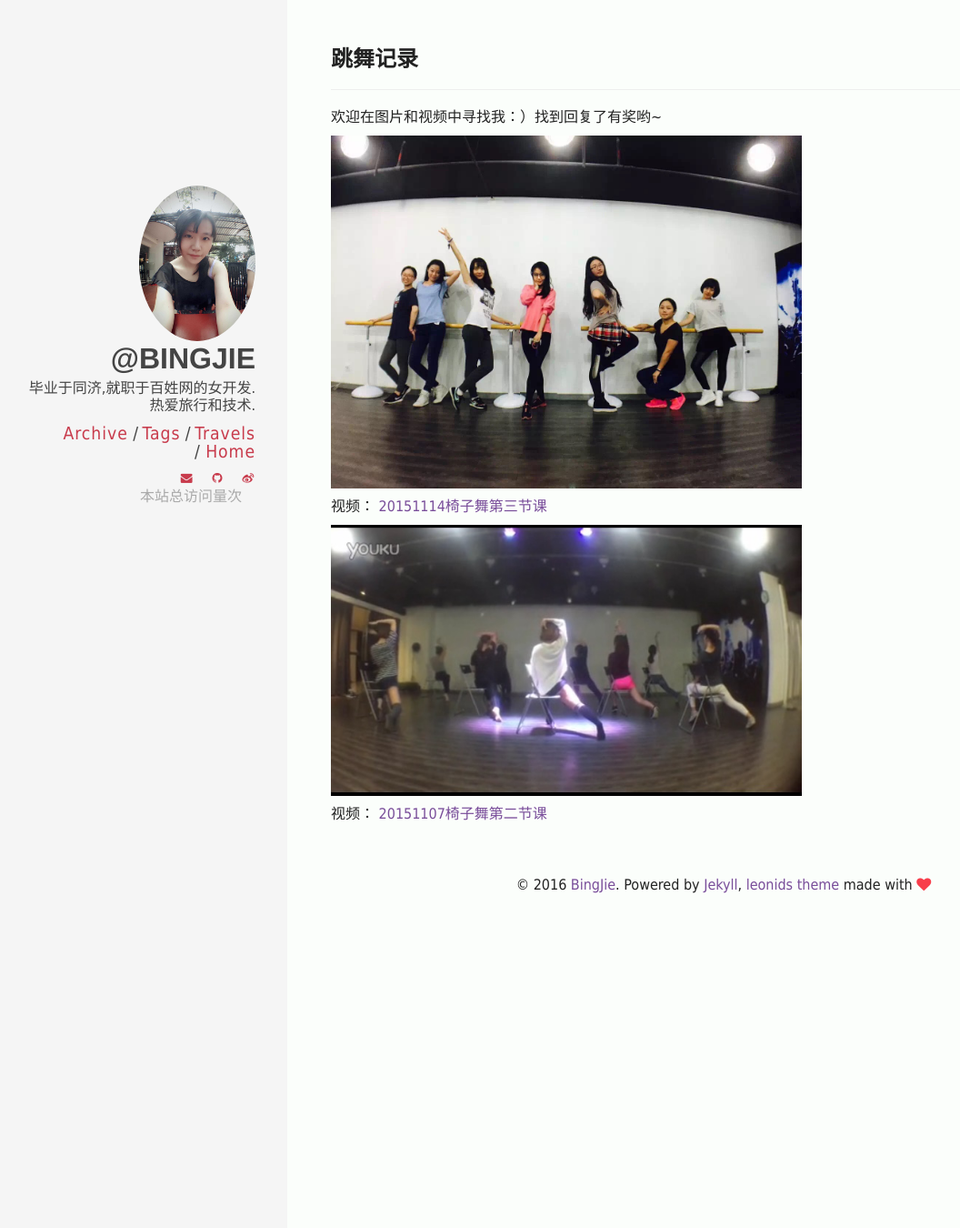
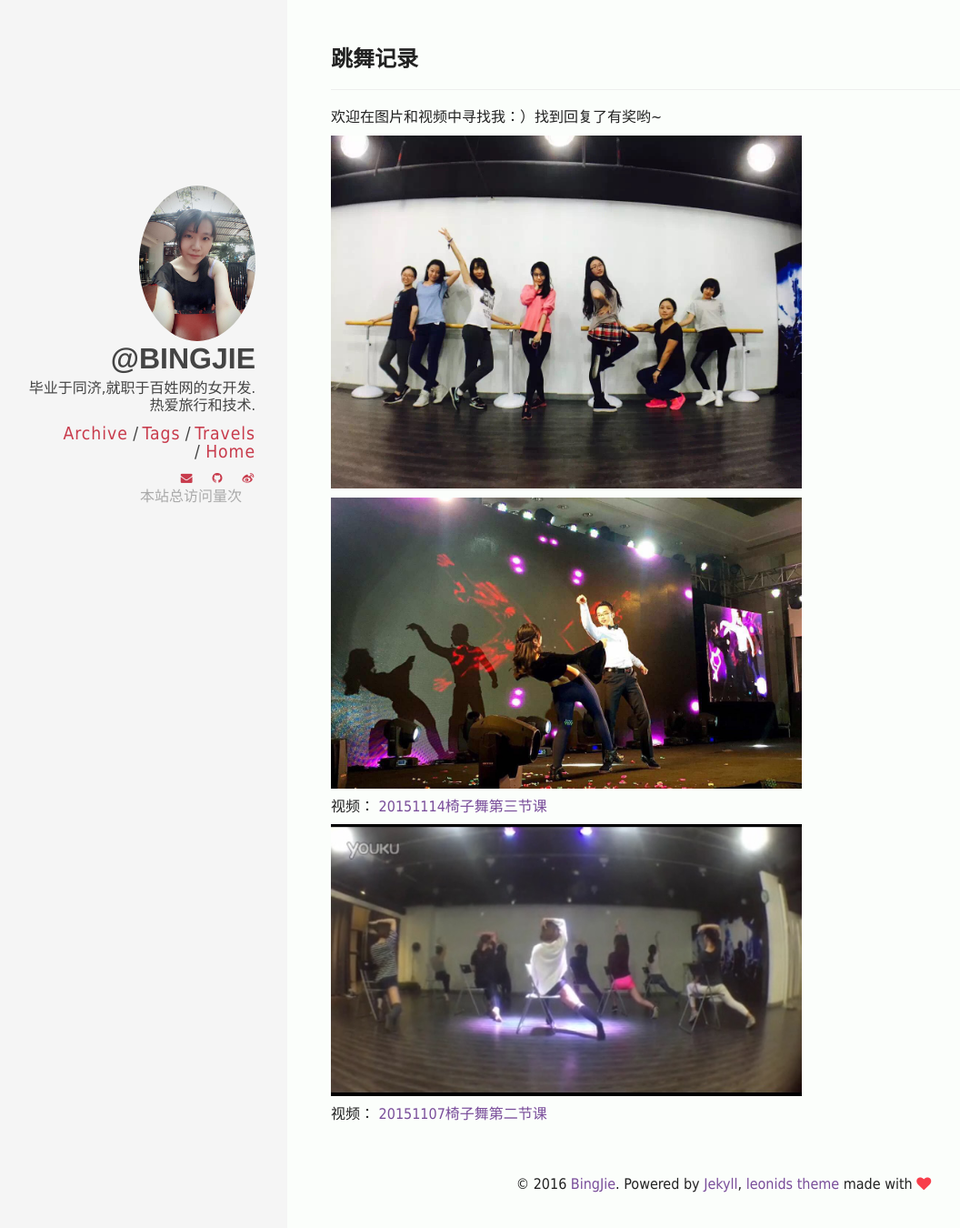
Before and after one commit to chaojimiaomiao/chaojimiaomiao.github.io, a Jekyll site: the page built from travels/dance_record.html, in a window 1280 px wide and 1359 px high. Shown: the top 1350 px of the window at 91% size, without its empty margins (4-1060 px from the left). Built offline with Jekyll 4.4.1, drawn with Linux system fonts in a browser that asks for light colours; comment, search, counter and statistics services are not loaded.

Commit message:
改颜色

```diff
--- a/_layouts/post-index.html
+++ b/_layouts/post-index.html
@@ -4,7 +4,7 @@ layout: default
 
 <div class="home">
 
-  <h1 style="color:#794D9A; text-shadow:1px 1px 1px #999">冰洁的技术博客</h1>
+  <h1 style="color:#555; text-shadow:1px 1px 1px #999">冰洁的技术博客</h1>
 
   <hr>
   <div class="posts">
--- a/travels/dance_record.html
+++ b/travels/dance_record.html
@@ -6,6 +6,7 @@ layout: page
 <hr>
 <p>  欢迎在图片和视频中寻找我：）找到回复了有奖哟~ </p>
 <p><img src="img/dance.jpg" title=" 欢迎在图片和视频中寻找我：）找到回复了有奖哟~ " width="60%"></img></p>
+<p><img src="img/anniversary_dance.jpg" width="60%"></img></p>
 <p>视频： <a href="http://v.youku.com/v_show/id_XMTM4NjQ5NTg5Ng==.html">20151114椅子舞第三节课</a></p>
 <p><img src="img/chair.jpg" width="60%"></img></p>
 <p>视频： <a href="http://v.youku.com/v_show/id_XMTM4MDI1MzY4MA==.html?from=y1.7-2">20151107椅子舞第二节课</a></p>
```
Also changed, not shown: travels/img/anniversary_dance.jpg (added).
